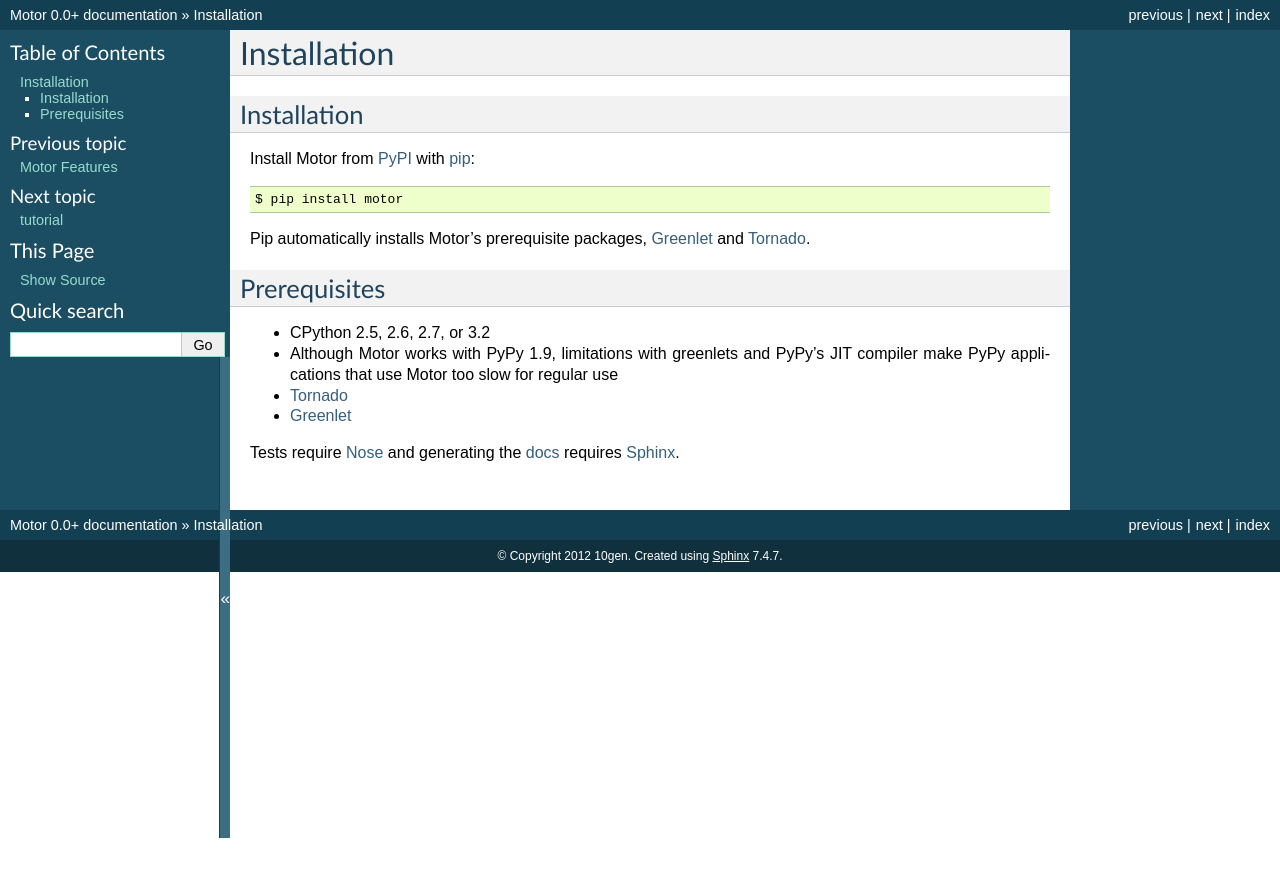
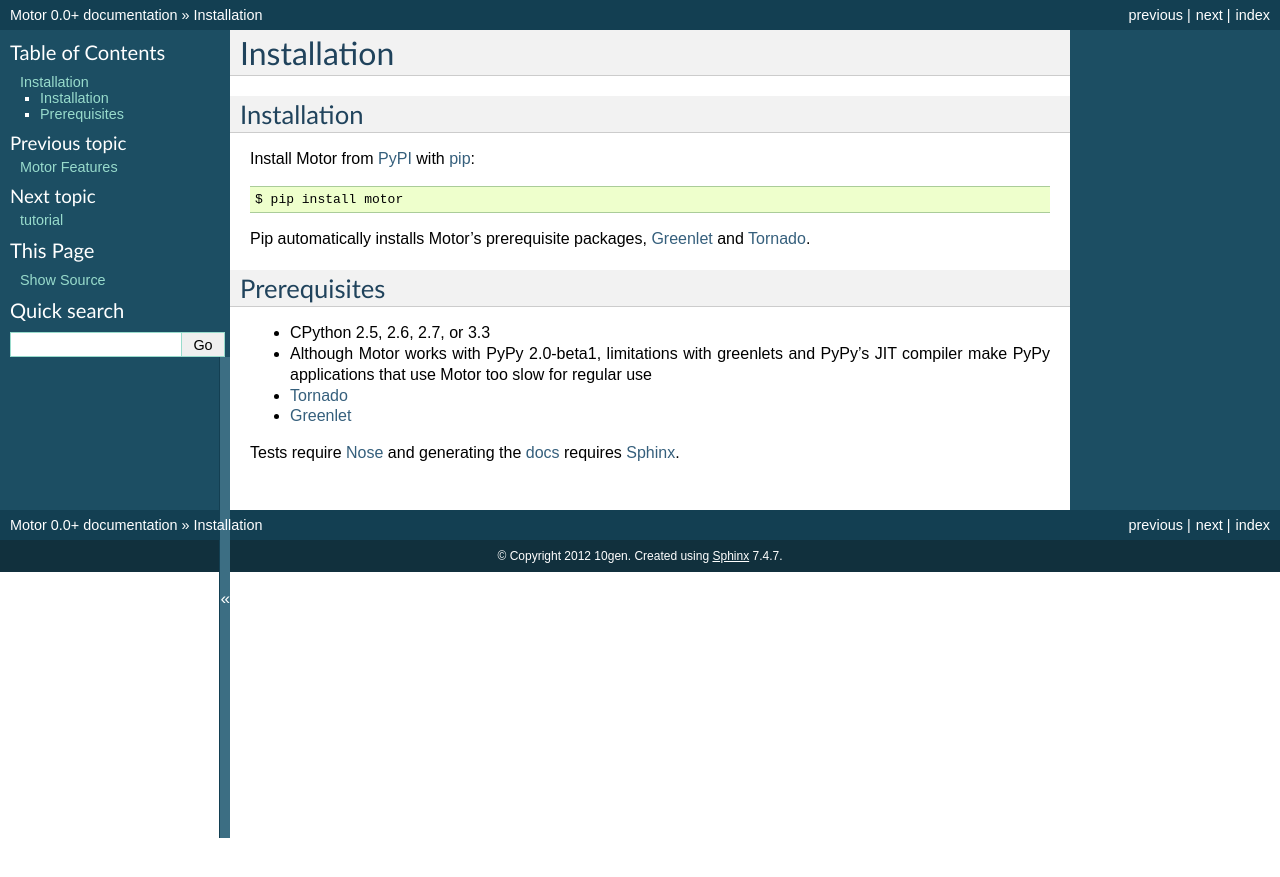
Before and after one commit to mongodb/motor, a Sphinx documentation site: the page built from doc/installation.rst, in a window 1280 px wide. Shown: the top 877 px of the page. Built offline with Sphinx 7.4.7, drawn with Linux system fonts in a browser that asks for light colours; pages that are not in the unit, such as notebooks, are missing from menus; the version number is read from the project's files by our own code.

Commit message:
Latest versions of Python 3 and of PyPy

```diff
--- a/doc/installation.rst
+++ b/doc/installation.rst
@@ -13,9 +13,10 @@
 Prerequisites
 -------------
 
-* CPython 2.5, 2.6, 2.7, or 3.2
-* Although Motor works with PyPy 1.9, limitations with greenlets and PyPy's
-  JIT compiler make PyPy applications that use Motor too slow for regular use
+* CPython 2.5, 2.6, 2.7, or 3.3
+* Although Motor works with PyPy 2.0-beta1, limitations with greenlets and
+  PyPy's JIT compiler make PyPy applications that use Motor too slow for
+  regular use
 * Tornado_
 * Greenlet_
 
```
